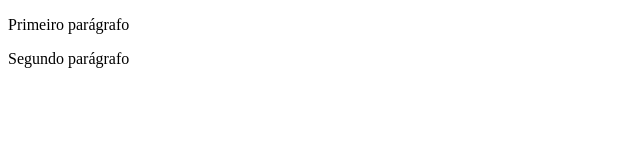
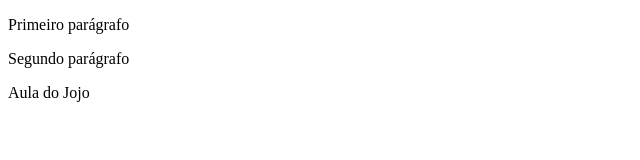
Before and after one commit to sarasgermann/tarefa, a plain HTML site: page index.html in a window 1280 px wide. Shown: the whole page, without its empty margins (0-640 px from the left). Drawn offline with Linux system fonts and the light colour scheme.

Commit message:
Terceira versao

```diff
--- a/index.html
+++ b/index.html
@@ -8,6 +8,7 @@
 <body>
 <p>Primeiro parágrafo</p>
 <p>Segundo parágrafo</p>
+<p>Aula do Jojo</p>
 </body>
 
 </html>
```
